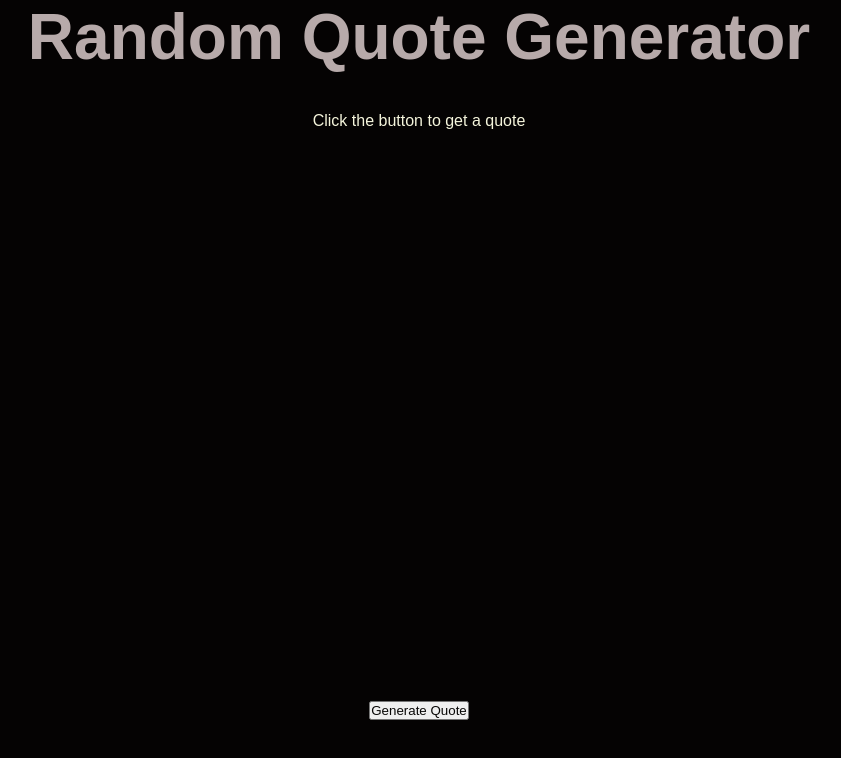
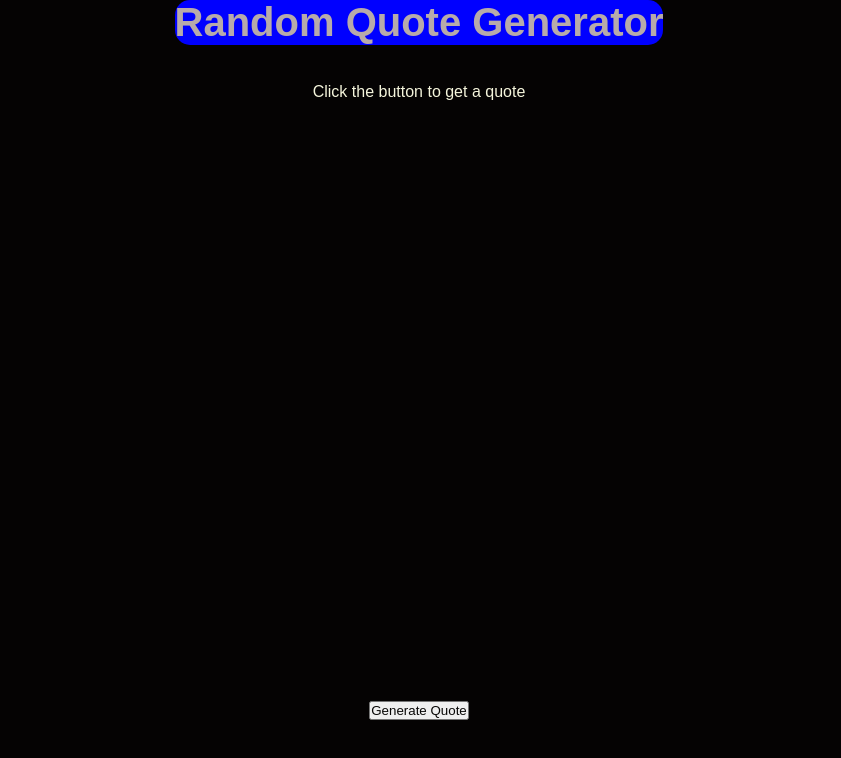
Before and after one commit to premjavia/Random-Quote-Generator, a plain HTML site: page index.html in a window 1280 px wide. Shown: the whole page, without its empty margins (221-1062 px from the left). Drawn offline with Linux system fonts and the light colour scheme.

Commit message:
style tag

```diff
--- a/index.html
+++ b/index.html
@@ -7,7 +7,7 @@
     <link rel="stylesheet" href="style.css">
 </head>
 <body>
-    <h1>Random Quote Generator</h1>
+    <h1 id="title2">Random Quote Generator</h1>
 
 
     <div id="quote">
--- a/script.js
+++ b/script.js
@@ -0,0 +1 @@
+console.log("JS connected")
--- a/style.css
+++ b/style.css
@@ -19,9 +19,11 @@ body {
 }
 
 /* Style the heading */
-h1 {
-    font-size: 4rem;
+#title2{
     color: #b7aaaa;
+     background-color: blue;
+    border-radius: 15px;
+    font-size: 40px;
 
 }
 
```
Also changed, not shown: 1 other file.
